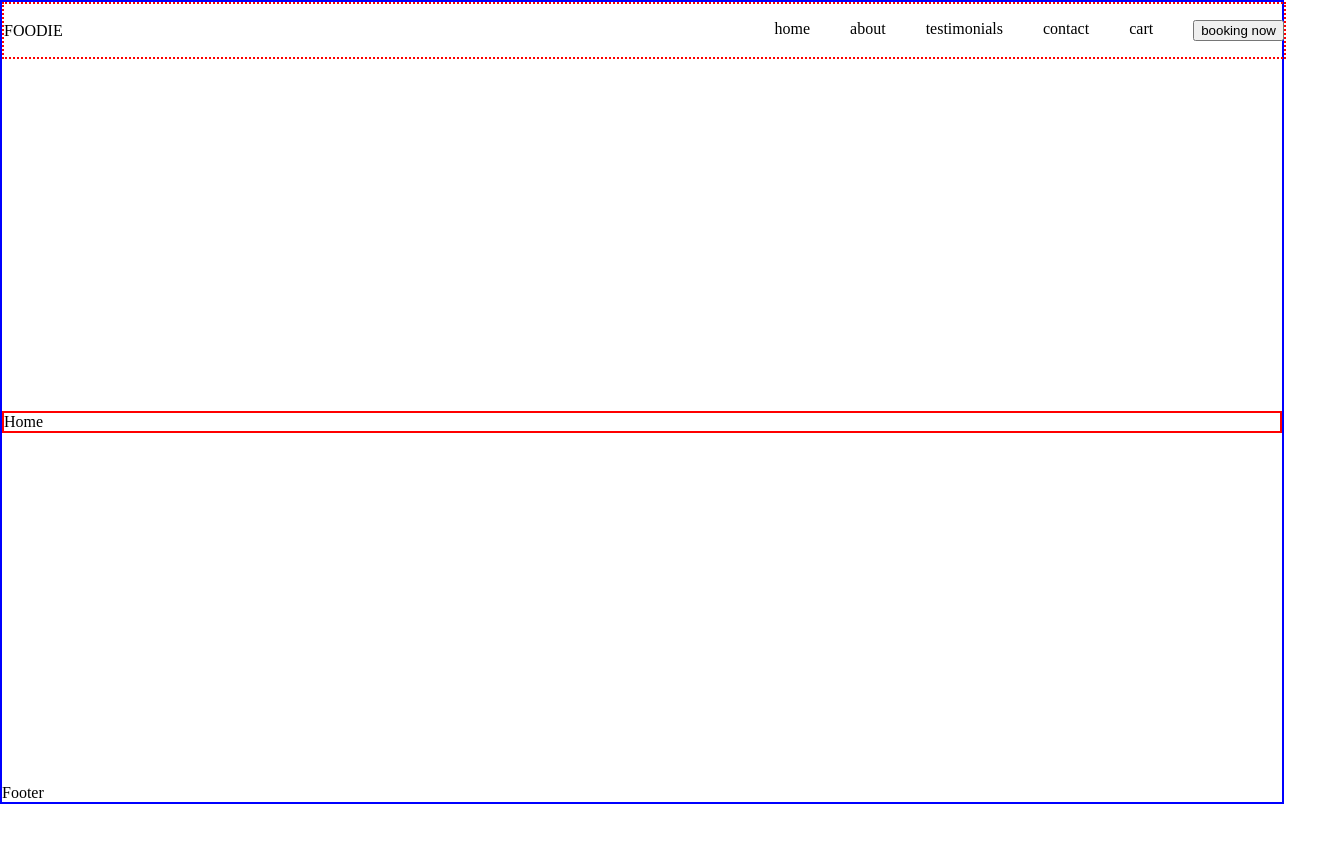
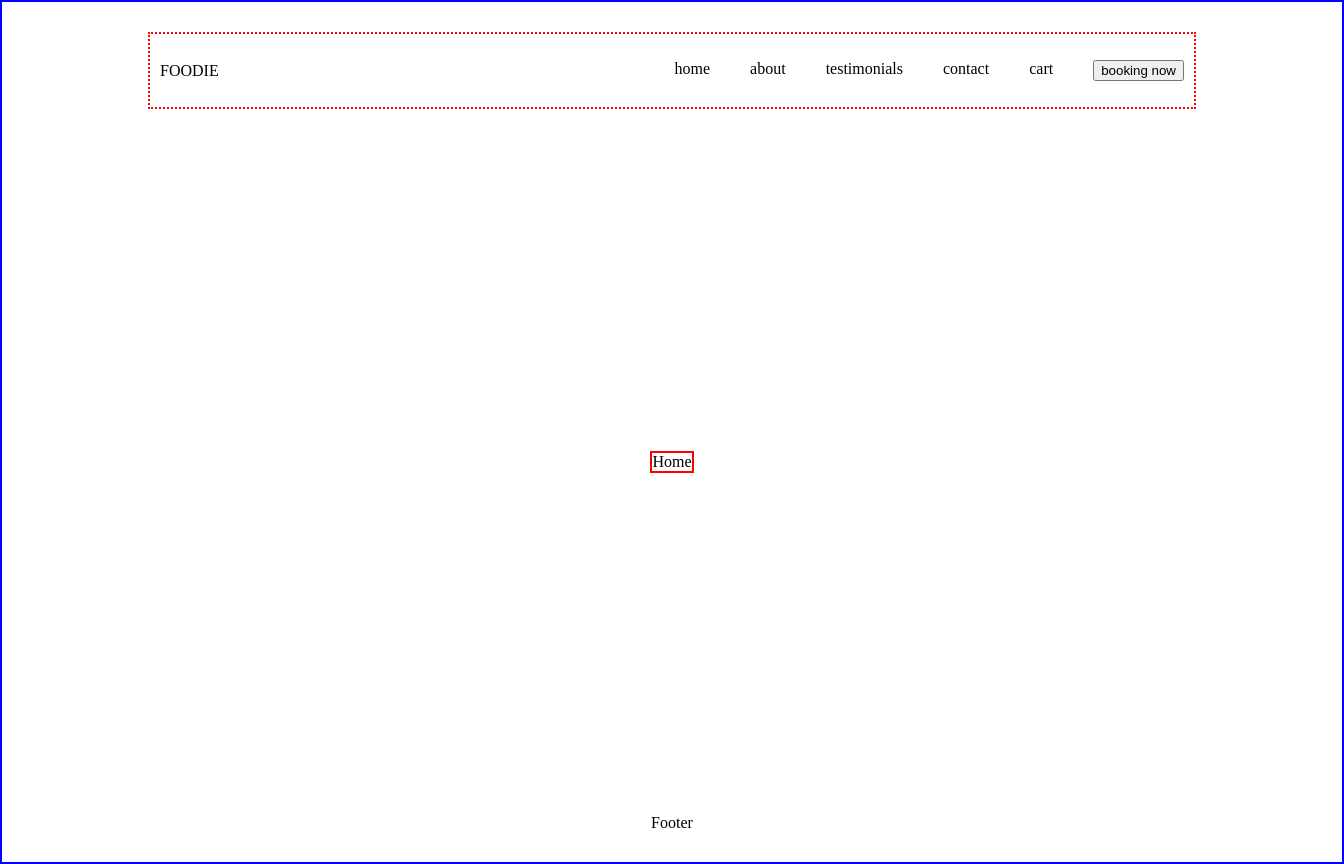
Before and after one commit to mambachristophersteven/react-restaurant-landing-page, a React (Create React App) app: page / in a window 1280 px wide. Shown: the whole page, 1344 px wide, since content can reach past the window. Before the commit the page ends 804 px from the top, so only its background shows below. Built offline with nearby package versions, Linux system fonts and the light colour scheme.

Commit message:
display styling for navbar and entire content updated

```diff
--- a/src/App.css
+++ b/src/App.css
@@ -5,4 +5,6 @@
   width: 100vw;
   min-height: 100vh;
   border: 2px solid blue;
+  padding: 30px;
+  align-items: center;
 }
--- a/src/Components/Navbar/Navbar.css
+++ b/src/Components/Navbar/Navbar.css
@@ -1,9 +1,10 @@
 .navbar{
     border: 2px dotted red;
-    width: 100%;
+    width: 80%;
     display: flex;
     align-items: center;
     justify-content: space-between;
+    padding: 10px;
 }
 
 .nav-menu ul{
--- a/src/index.css
+++ b/src/index.css
@@ -3,6 +3,6 @@ body {
   padding: 0;
   box-sizing: border-box;
   width: 100vw;
-  overflow: hidden;
+  /* overflow: hidden; */
 
 }
```
Also changed, not shown: src/Assets/shopping-cart.svg (added).
